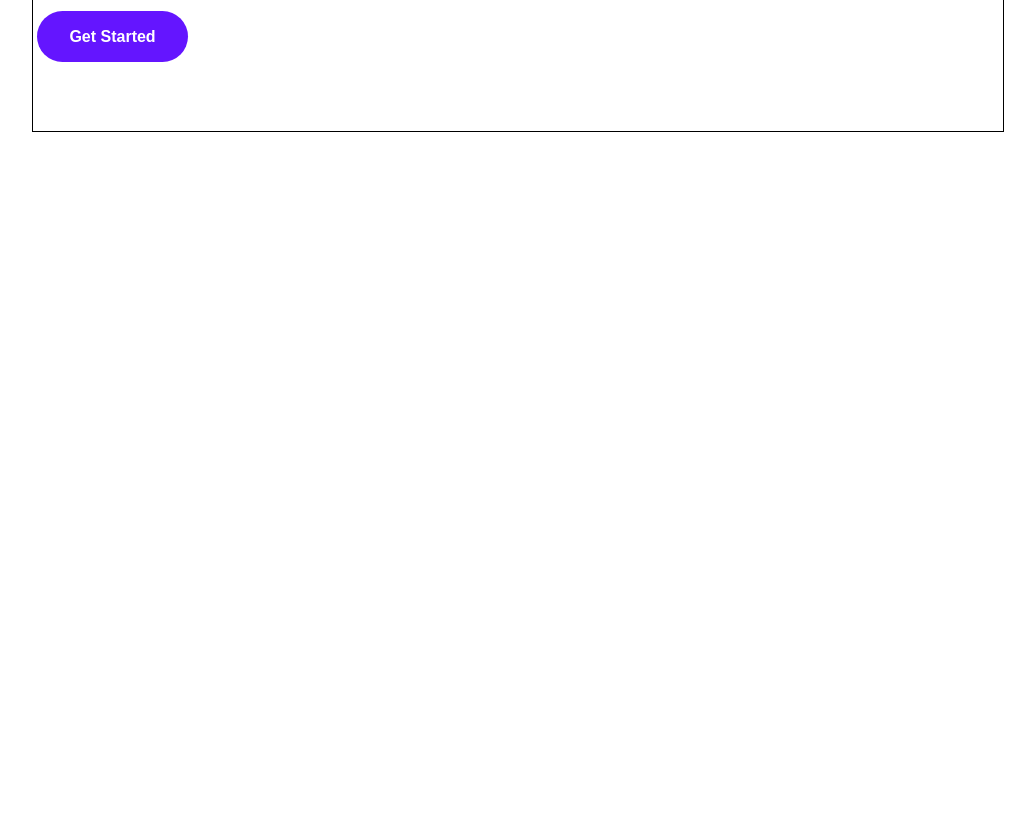
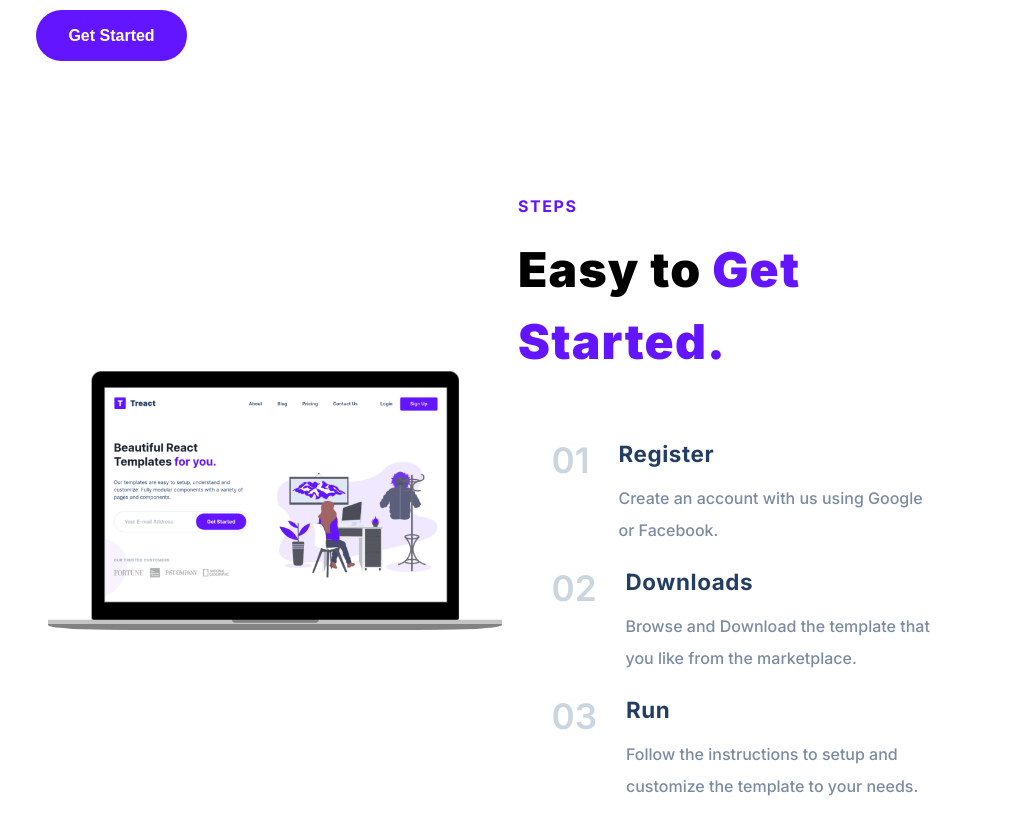
Before and after one commit to DheerajSharma404/REACT_TEMPLATE_CLONE, a React (Vite) app: page / in a window 1280 px wide. Shown: the part 2240-3075 px from the top of the page, without its empty margins (122-1157 px from the left). Before the commit the page ends 2372 px from the top, so only its background shows below. Built offline with nearby package versions, Linux system fonts and the light colour scheme.

Commit message:
Created Work section second row.

```diff
--- a/src/Work/Work.css
+++ b/src/Work/Work.css
@@ -3,11 +3,10 @@
   max-width: 80%;
   margin: 0 auto;
   display: flex;
-  align-items: flex-start;
+  align-items: center;
   justify-content: center;
   flex-wrap: wrap;
   padding-block: 4em;
-  border: 1px solid black;
 }
 .work__leftContainer {
   width: 50%;
@@ -37,11 +36,13 @@
   width: 50%;
 }
 
-.work__rightContainer > img {
+.work__img {
+  border: 1px solid #e2e8f0;
   width: 100%;
   height: 100%;
 }
-.work__leftContainer > button {
+
+.work__btn {
   font-size: 1rem;
   font-weight: 700;
   line-height: 1rem;
@@ -52,6 +53,18 @@
   border: none;
   border-radius: 2rem;
 }
-.work__leftContainer > button:hover {
+.work__btn:hover {
   background-color: #4404c3;
 }
+/*
+Slide __02---Styling
+*/
+
+.work__img2 {
+  width: 100%;
+  height: 100%;
+  padding: 1em;
+}
+.work__listOfSteps {
+  margin: 3em 0 0 0;
+}
--- a/src/Work/Work.jsx
+++ b/src/Work/Work.jsx
@@ -1,4 +1,5 @@
 import React from "react";
+import WorkStepList from "./WorkStepList";
 
 //Style
 import "./Work.css";
@@ -29,6 +30,38 @@ const Work = () => {
           />
         </div>
       </div>
+      <div className='work__row'>
+        <div className='work__leftContainer'>
+          <img
+            className='work__img2'
+            src='./src/assets/hero-screen2.png'
+            alt=''
+          />
+        </div>
+        <div className='work__rightContainer'>
+          <p className=' purple work__text'>STEPS</p>
+          <h2 className='work__heading'>
+            Easy to <span className='purple'>Get Started.</span>
+          </h2>
+          <div className='work__listOfSteps'>
+            <WorkStepList
+              number='01'
+              title='Register'
+              subtext='Create an account with us using Google or Facebook.'
+            />
+            <WorkStepList
+              number='02'
+              title='Downloads'
+              subtext='Browse and Download the template that you like from the marketplace.'
+            />
+            <WorkStepList
+              number='03'
+              title='Run'
+              subtext='Follow the instructions to setup and customize the template to your needs.'
+            />
+          </div>
+        </div>
+      </div>
     </section>
   );
 };
--- /dev/null
+++ b/src/Work/WorkStepList.css
@@ -0,0 +1,31 @@
+.workStepList__list {
+  display: flex;
+  width: 30em;
+  margin: 0 1.6em;
+  padding: 0.5em 0.5em;
+}
+.list__number {
+  padding-top: 8px;
+  font-size: 2.2rem;
+  font-weight: 600;
+  line-height: 36px;
+  color: #cbd5e0;
+}
+.workStepList__text {
+  margin: 0.5em 0em 0 1.8em;
+}
+.title {
+  font-size: 1.4rem;
+  font-weight: 700;
+  letter-spacing: 0.6px;
+  line-height: 24px;
+  color: #243e63;
+}
+.subtext {
+  font-size: 1rem;
+  font-weight: 500;
+  line-height: 32px;
+  color: #7c8ba1;
+  margin-top: 1em;
+  max-width: 80%;
+}
--- /dev/null
+++ b/src/Work/WorkStepList.jsx
@@ -0,0 +1,17 @@
+import React from "react";
+
+//Styles
+import "./WorkStepList.css";
+
+const WorkStepList = ({ number, title, subtext }) => {
+  return (
+    <div className='workStepList__list' id={`${title}`}>
+      <p className='list__number'>{`${number}`}</p>
+      <div className='workStepList__text'>
+        <p className='title'>{`${title}`}</p>
+        <p className='subtext'>{`${subtext}`}</p>
+      </div>
+    </div>
+  );
+};
+export default WorkStepList;
```
Also changed, not shown: src/assets/hero-screen2.png (renamed from src/assets/hero-screenshot-2.241aac1fbc66db29d873.png).
